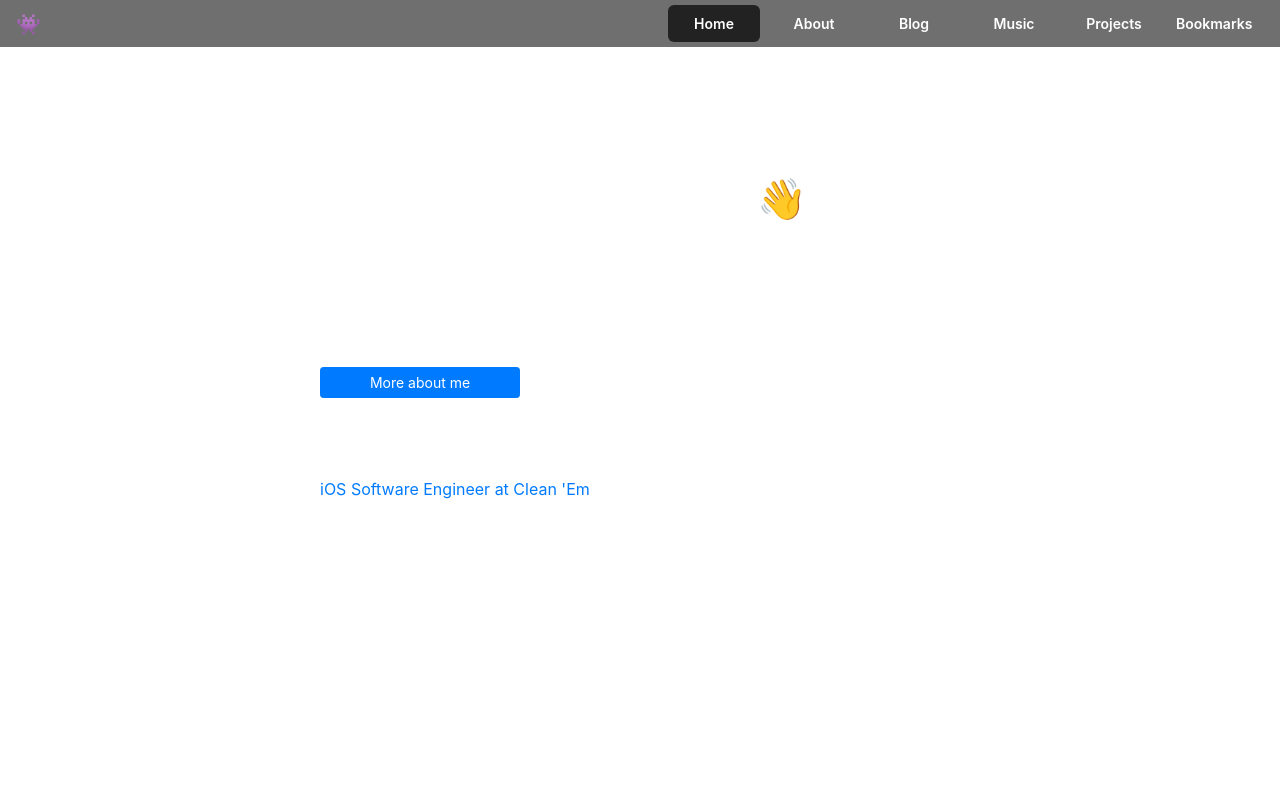
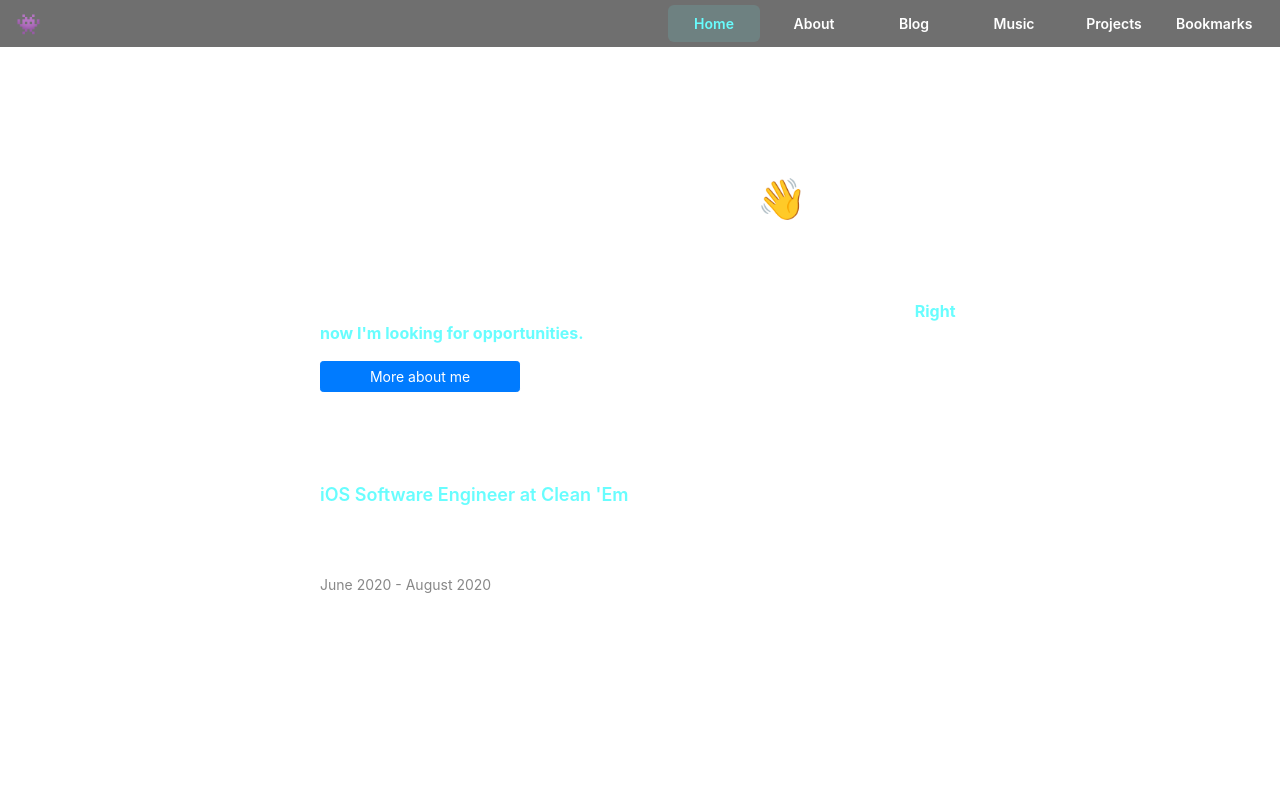
Before and after one commit to ataricoder/www, a Next.js app: page / in a window 1280 px wide. Shown: the top 800 px of the page. Built offline with nearby package versions, Linux system fonts and the light colour scheme; a web font is replaced by a local one.

Commit message:
modified experience component, reverted to original colors

```diff
--- a/components/experience/experience.module.css
+++ b/components/experience/experience.module.css
@@ -1,3 +1,19 @@
+.title {
+	color: #68fdfe;
+	font-size: 18px;
+	font-weight: 600;
+}
+
+.title:hover {
+	color: #20c5c6;
+	text-decoration: none;
+}
+
 .text {
 	margin-bottom: 0px;
 }
+
+.date {
+	font-size: 14px;
+	color: #888888;
+}
--- a/components/header/desktop.module.css
+++ b/components/header/desktop.module.css
@@ -36,13 +36,13 @@
 }
 
 .link:hover {
-	background-color: #222222;
-	color: #ffffff !important;
+	background-color: #68fdfe20;
+	color: #68fdfe !important;
 }
 
 .link_active {
-	background-color: #222222;
-	color: #ffffff !important;
+	background-color: #68fdfe20;
+	color: #68fdfe !important;
 }
 
 .link_group {
--- a/components/header/mobile.module.css
+++ b/components/header/mobile.module.css
@@ -32,8 +32,8 @@
 }
 
 .link_active {
-	background-color: #222222;
-	color: #ffffff !important;
+	background-color: #68fdfe20;
+	color: #68fdfe !important;
 }
 
 .toggle {
--- a/pages/index.js
+++ b/pages/index.js
@@ -18,7 +18,7 @@ export default function Blog() {
 			</p>
 			<Button href={"/about"}>More about me</Button>
 			<br></br>
-			<h2>Experience</h2>
+			<h1>Experience</h1>
 			<Experience
 				href="#"
 				title="iOS Software Engineer at Clean 'Em"
--- a/styles/global.css
+++ b/styles/global.css
@@ -32,6 +32,7 @@ p {
 	font-size: 16px;
 	font-weight: 400;
 	color: #ffffff;
+	line-height: 1.4;
 }
 li {
 	font-size: 16px;
@@ -47,6 +48,11 @@ hr {
 	height: 10px;
 }
 
+b {
+	color: #68fdfe;
+	font-weight: 600;
+}
+
 @media (max-width: 991px) {
 	h1 {
 		font-size: 20px;
```
Also changed, not shown: pages/design.js (+11 -1 lines).
